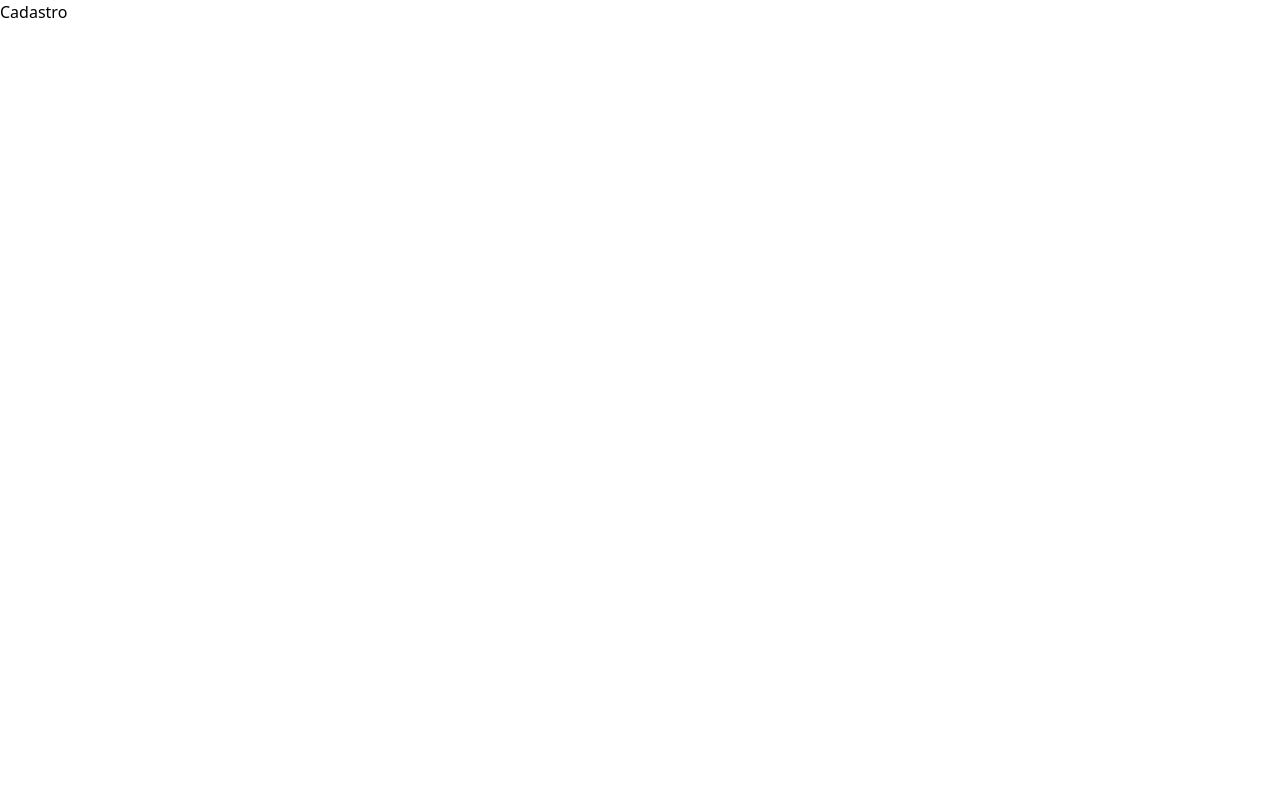
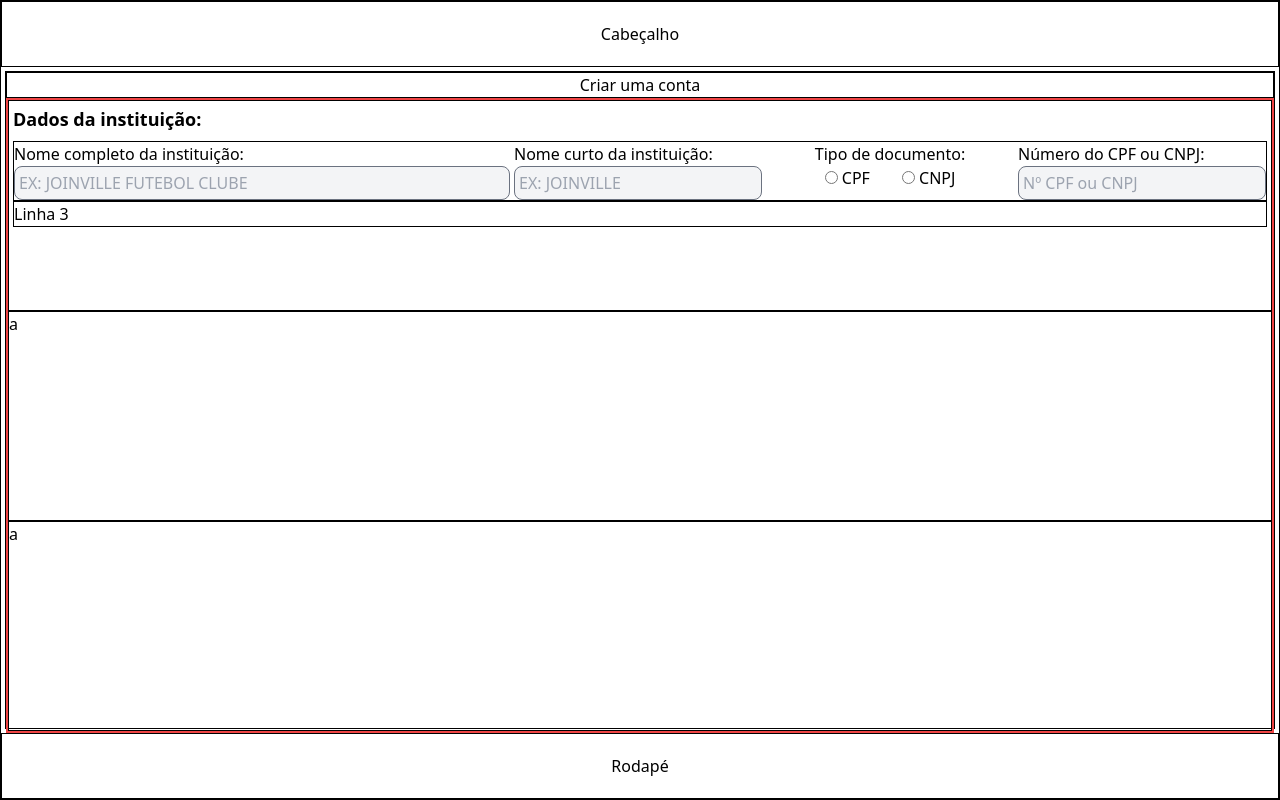
Before and after one commit to Guilherme-Artigas/abel, a Next.js app: page /cadastro in a window 1280 px wide. Built offline with nearby package versions, Linux system fonts and the light colour scheme.

Commit message:
feat: inicio do cadastro

```diff
--- a/src/pages/cadastro.tsx
+++ b/src/pages/cadastro.tsx
@@ -1,7 +1,135 @@
-export default function cadastro() {
+import { useState } from 'react';
+
+export default function Cadastro() {
+  const [register, setRegister] = useState({
+    fullNameInstitution: '',
+    shortNameInstitution: '',
+    typeDocument: '',
+    document: '',
+    typeCnpj: '',
+    representativeName: '',
+    representativeDocument: '',
+    representativeBirthDate: '',
+    foundationDate: '',
+    history: '',
+    modality: '',
+    shield: '',
+    // ----------------------------------------------------------------------
+    zipCode: '',
+    street: '',
+    number: '',
+    complement: '',
+    district: '',
+    city: '',
+    state: '',
+    // ----------------------------------------------------------------------
+    responsibleEmail: '',
+    responsibleName: '',
+    responsibleBirthDate: '',
+    responsiblePhone: '',
+    password: '',
+    confirmPass: '',
+  });
+
   return (
-    <section>
-      <h1>Cadastro</h1>
-    </section>
+    <div className="border border-black h-screen flex flex-col justify-between m-auto max-w-7xl">
+      <header className="border border-black h-20 flex justify-center items-center  ">Cabeçalho</header>
+
+      <section className="border border-black h-full m-1">
+        <h1 className="border border-black text-center">Criar uma conta</h1>
+
+        <div className="border-2 border-red-500 flex flex-col justify-between h-[96.85%]">
+
+          <div className="border border-black w-full h-1/3 p-1">
+            <h1 className="mb-2 font-bold text-lg">Dados da instituição:</h1>
+            <div className="border border-black flex gap-1">
+
+              <div className="w-2/5">
+                <span>Nome completo da instituição:</span>
+                <br />
+                <label className="">
+                  <input
+                    type="text"
+                    placeholder="EX: JOINVILLE FUTEBOL CLUBE"
+                    className="bg-gray-100 border border-gray-500 w-full p-1 rounded-lg"
+                    value={register.fullNameInstitution}
+                    onChange={({ target }) => setRegister({ ...register, [target.name]: target.value })}
+                    name="fullNameInstitution"
+                  />
+                </label>
+              </div>
+
+              <div className="w-1/5">
+                <span>Nome curto da instituição:</span>
+                <br />
+                <label className="">
+                  <input
+                    type="text"
+                    placeholder="EX: JOINVILLE"
+                    className="bg-gray-100 border border-gray-500 w-full p-1 rounded-lg"
+                    value={register.shortNameInstitution}
+                    onChange={({ target }) => setRegister({ ...register, [target.name]: target.value })}
+                    name="shortNameInstitution"
+                  />
+                </label>
+              </div>
+
+              <div className="w-1/5 text-center">
+                <span className="">Tipo de documento:</span>
+                <br />
+                <label className="">
+                  <input
+                    type="radio"
+                    className=""
+                    value="CPF"
+                    onChange={({ target }) => setRegister({ ...register, [target.name]: target.value })}
+                    name="typeDocument"
+                  />
+                  <span> CPF</span>
+                  <input
+                    type="radio"
+                    className="ml-8"
+                    value="CNPJ"
+                    onChange={({ target }) => setRegister({ ...register, [target.name]: target.value })}
+                    name="typeDocument"
+                  />
+                  <span> CNPJ</span>
+                </label>
+              </div>
+
+              <div className="w-1/5">
+                <span>Número do CPF ou CNPJ:</span>
+                <br />
+                <label className="">
+                  <input
+                    type="text"
+                    placeholder="Nº CPF ou CNPJ"
+                    className="bg-gray-100 border border-gray-500 w-full p-1 rounded-lg"
+                    value={register.document}
+                    onChange={({ target }) => setRegister({ ...register, [target.name]: target.value })}
+                    name="document"
+                  />
+                </label>
+              </div>
+
+            </div>
+
+            <div className={`border border-black ${register.typeDocument === 'CNPJ' ? 'flex' : 'hidden'}`}>
+              Linha 2
+            </div>
+
+            <div className="border border-black">
+              Linha 3
+            </div>
+          </div>
+
+          <div className="border border-black w-full h-1/3">a</div>
+
+          <div className="border border-black w-full h-1/3">a</div>
+        </div>
+      </section>
+
+      <footer className="border border-black h-20 flex justify-center items-center">Rodapé</footer>
+    </div>
   );
 }
```
